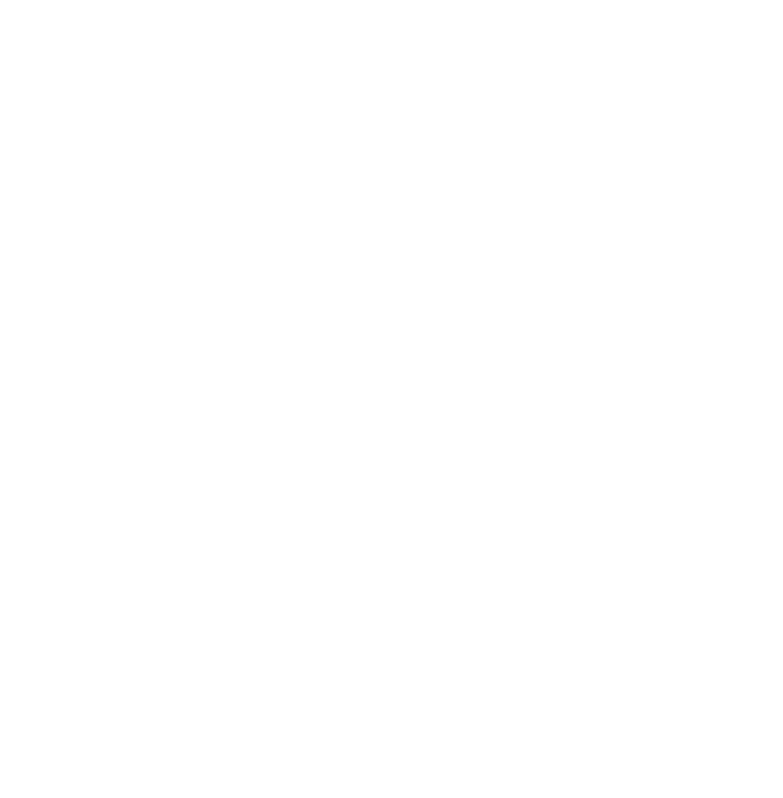
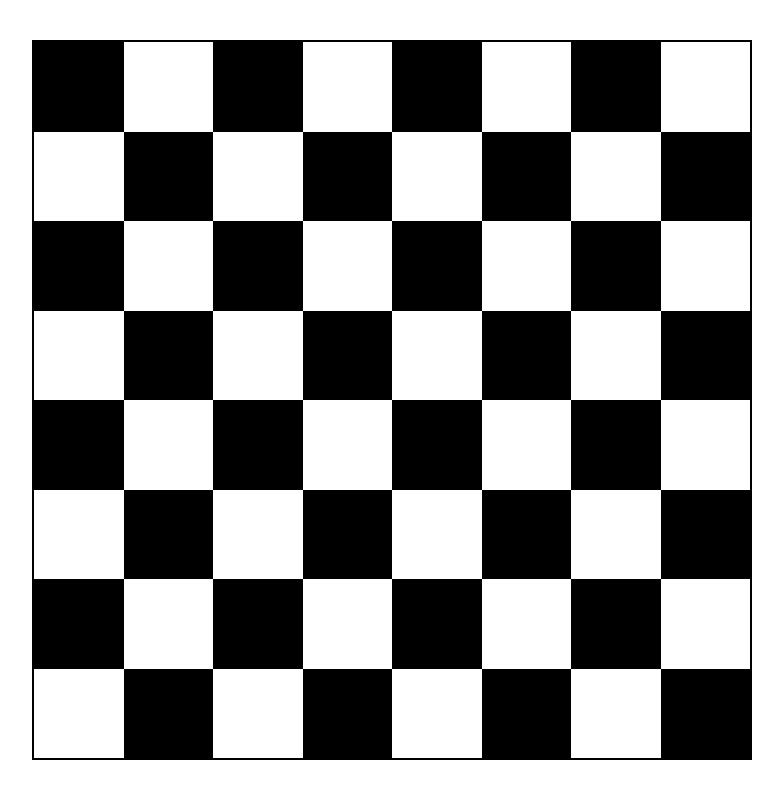
Before and after one commit to MonikaGu/8_chessboard, a plain HTML site: page index.html in a window 1280 px wide. Shown: the whole page, without its empty margins (248-1031 px from the left). Drawn offline with Linux system fonts and the light colour scheme.

Commit message:
8x8 chessboard_js

```diff
--- a/css/chess.css
+++ b/css/chess.css
@@ -10,6 +10,29 @@ body * {
 
 .chessboard {
     display: inline-block;
-    width: 300px;
-    height: 300px;
+    width: 90vmin;
+    height: 90vmin;
+    position: absolute;
+    top: 50%;
+    left: 50%;
+    transform: translate(-50%, -50%);
+    border: 2px solid;
 }
+    .chessboard > .row {
+        display: inline-block;
+        width: 100%;
+        height: 50%;
+        float: left;
+    }
+        .chessboard > .row > .cell {
+            display: inline-block;
+            width: 50%;
+            height: 100%;
+            float: left;
+        }
+            .chessboard > .row > .cell.black {
+                background-color: black;
+            }
+            .chessboard > .row > .cell.white {
+                background-color: white;
+            }
--- a/index.html
+++ b/index.html
@@ -9,13 +9,14 @@
 <body>
     <div class="chessboard">
         <div class="row">
-            <div class="cell"></div>
-            <div class="cell"></div>
+            <div class="cell black"></div>
+            <div class="cell white"></div>
         </div>
         <div class="row">
-            <div class="cell"></div>
-            <div class="cell"></div>
+            <div class="cell white"></div>
+            <div class="cell black"></div>
         </div>
     </div>
+    <script src="./js/chessboard.js"></script>
 </body>
 </html>
--- /dev/null
+++ b/js/chessboard.js
@@ -0,0 +1,42 @@
+"use strict";
+
+function renderChessboard( size ) {
+    let HTML = '';
+    const DOMchessboard = document.querySelector('.chessboard');
+
+    // validacija
+    if ( !isFinite(size) ) {
+        return console.error(`ERROR: skaicius turi buti  normalus skaicius`);
+    }
+    if ( size < 0 ) {
+        return console.error(`ERROR: sakicius turi buti teigiamas`);
+    }
+    if ( size % 1 !== 0) {
+        return console.error(`ERROR: skaicius negali tureti liekanos, reikalingas sveikas skaicius`);
+    }
+
+    // logika
+    for (let r = 0; r < size; r++) {
+         let cellsHTML = '';
+
+        for (let c = 0; c < size; c++) {
+            let cellColor = '';
+
+            if ( (r+c) % 2 === 0) {
+                cellColor = 'black';
+            } else {
+                cellColor = 'white';
+            }
+            cellsHTML += `<div class="cell ${cellColor}" style="width: ${100 / size}%;"></div>`;
+        }
+        HTML += `<div class="row" style="height: ${100 / size}%;">
+            ${cellsHTML}
+        </div>`;
+    }
+
+
+    DOMchessboard.innerHTML = HTML;
+    return;
+}
+
+renderChessboard( 8 );
```
